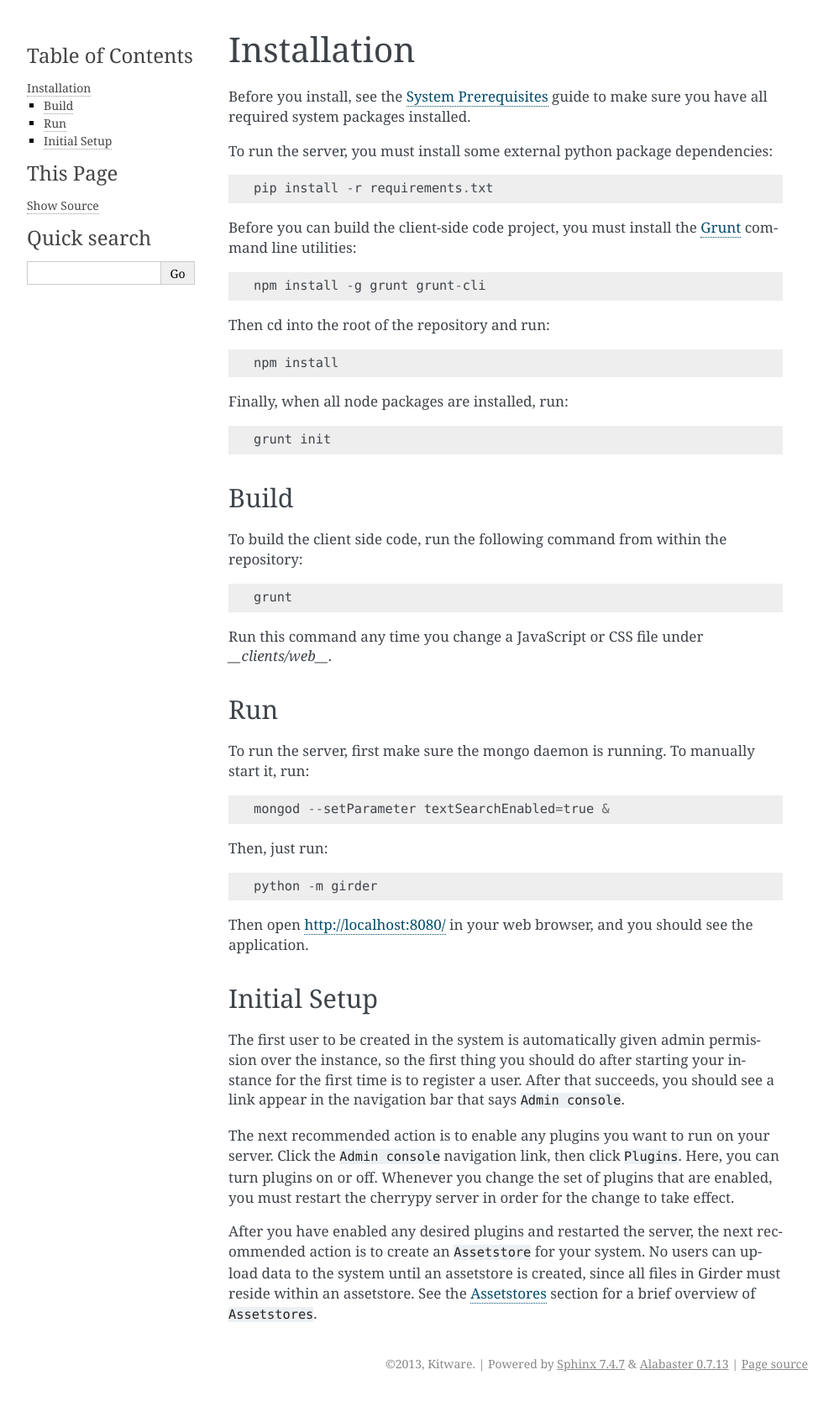
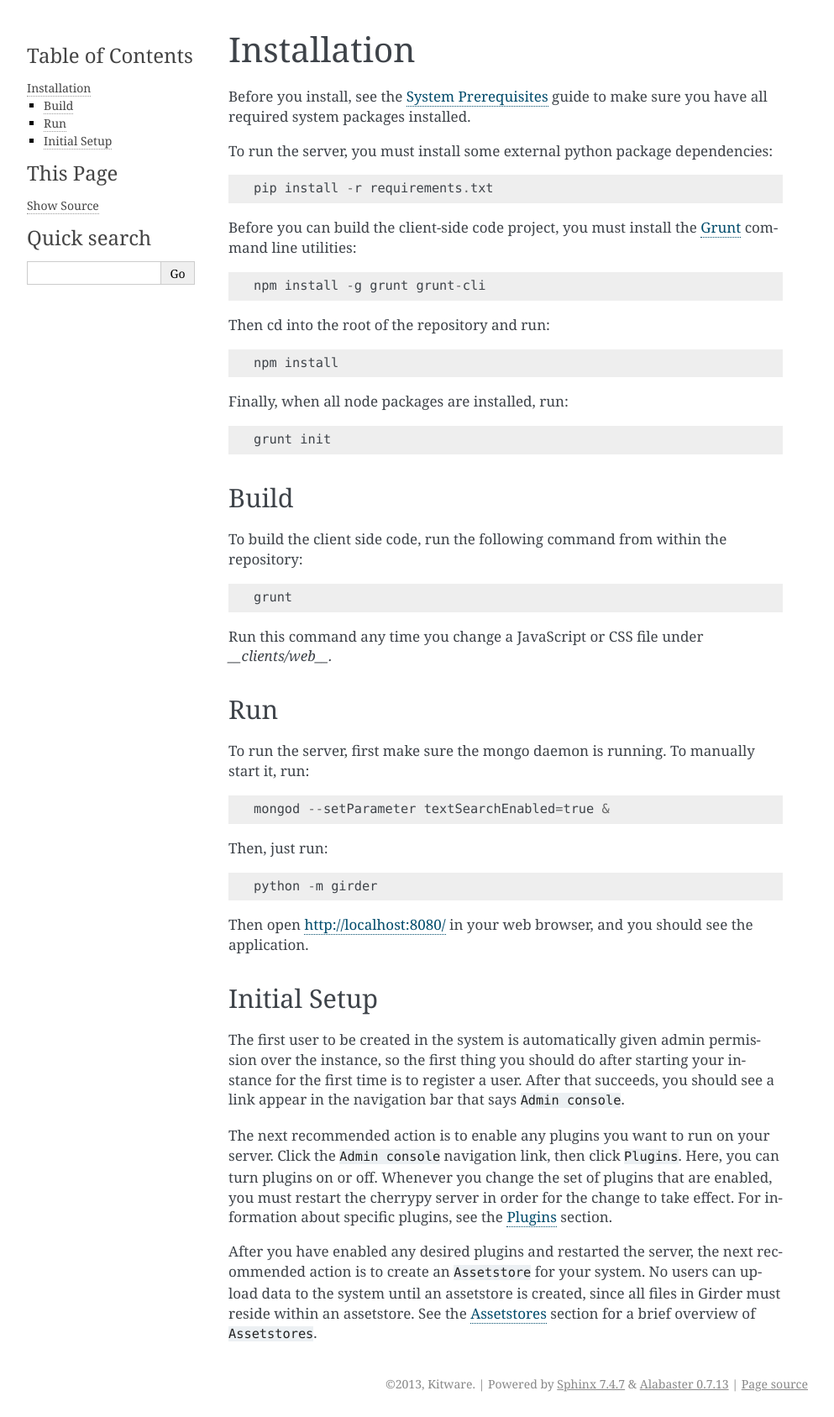
Before and after one commit to girder/girder, a Sphinx documentation site: the page built from docs/installation.rst, in a window 1280 px wide. Shown: the whole page at 84% size, without its empty margins (148-1141 px from the left). Built offline with Sphinx 7.4.7, drawn with Linux system fonts in a browser that asks for light colours; before the commit the page ends 1663 px from its top, so only the background shows below that.

Commit message:
Add docs about plugins, and about oauth login plugin specifically

```diff
--- a/docs/index.rst
+++ b/docs/index.rst
@@ -12,6 +12,7 @@ Girder: High-Performance Data Management
    installation
    deploy
    user-guide
+   plugins
    build-docs
    api-docs
    development
--- a/docs/installation.rst
+++ b/docs/installation.rst
@@ -58,7 +58,7 @@ The next recommended action is to enable any plugins you want to run on your ser
 Click the ``Admin console`` navigation link, then click ``Plugins``. Here, you
 can turn plugins on or off. Whenever you change the set of plugins that are
 enabled, you must restart the cherrypy server in order for the change to take
-effect.
+effect. For information about specific plugins, see the :ref:`Plugins <plugins>` section.
 
 After you have enabled any desired plugins and restarted the server, the next
 recommended action is to create an ``Assetstore`` for your system. No users
```
Also changed, not shown: docs/plugins.rst (added, +29 -0 lines), 1 other file.
